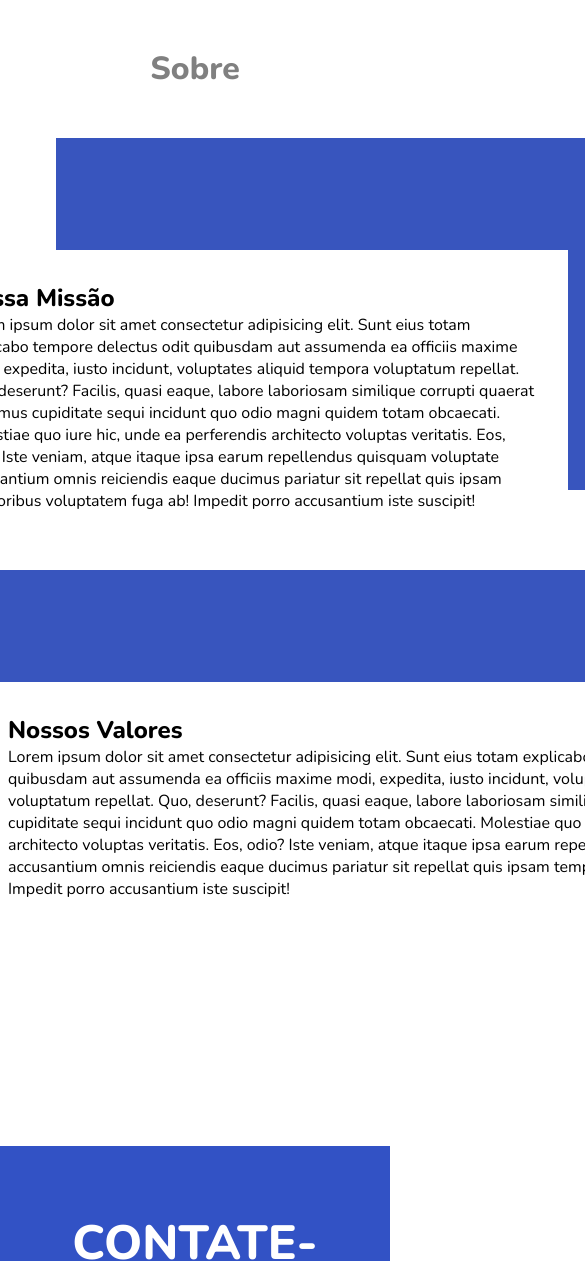
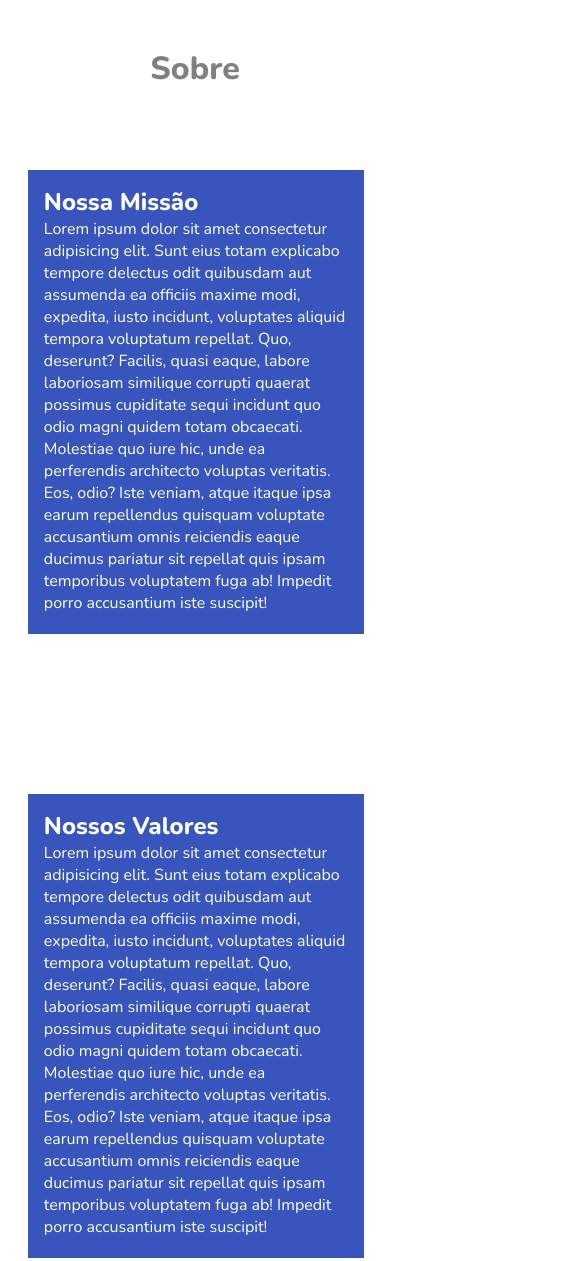
Before and after one commit to YagoMatias/felicidente, a plain HTML site: page index.html in a window 390 px wide. Shown: the part 3960-5221 px from the top of the page, 585 px wide, since content can reach past the window. Drawn offline with nearby package versions, Linux system fonts and the light colour scheme.

Commit message:
felicidente mobile update

```diff
--- a/css/desktop.css
+++ b/css/desktop.css
@@ -474,7 +474,7 @@ a:focus {
 /* ================================================================================================= */
 /* ===================================SECTION CONTATOS=============================================== */
 
-.contatos-conteiner {
+/* .contatos-conteiner {
   background-color: rgb(50, 82, 197);
   height: 35rem;
   margin-top: 10rem;
@@ -559,7 +559,7 @@ form button {
   border-radius: 5%;
   color: gray;
   font-weight: bold;
-}
+} */
 
 /* ============================================================================ */
 /* =====================================FOOTER=================================== */
--- a/css/mobile.css
+++ b/css/mobile.css
@@ -1,5 +1,6 @@
 @media (max-width: 800px) {
   * {
+    /* width: 100%; */
     margin: 0 auto;
     padding: 0 auto;
     font-family: "Nunito", sem serifa;
@@ -136,10 +137,13 @@
 
   .escolher-box {
     display: flex;
+    /* justify-content: center;
+    align-items: center; */
     background-color: #4867d6;
     width: 0;
     height: 0;
     margin: 8rem 0rem 0rem 9.3rem;
+    /* padding: 1rem; */
   }
 
   .escolher-img {
@@ -210,4 +214,81 @@
   }
 
   /* =========================SECTION SOBRE ===================== */
+
+.sobre-conteiner {
+  background-color: white;
 }
+
+.sobre-conteiner h1 {
+  margin-top: 10rem;
+  margin-bottom: 3rem;
+  text-align: center;
+  font-size: 2rem;
+  color: gray;
+}
+
+.sobre-box.missao {
+  position: relative;
+  background-color: white;
+  width: 19.5rem;
+  height: 30rem;
+  top: 0rem;
+  left: 0rem;
+  /* padding: 2rem; */
+}
+
+.sobre-box.valores {
+  position: relative;
+  background-color: white;
+  width: 19.5rem;
+  height: 30rem;
+  top: 0rem;
+  left: 0rem;
+  /* padding: 2rem; */
+}
+
+.sobre-content.missao {
+  position: relative;
+  top: 0rem;
+  left: 0rem;
+  background-color: #3855be;
+  color: white;
+  width: 19rem;
+  height: 27rem;
+  padding: 1rem;
+  margin: 0rem 0rem 0rem -0.7rem;
+}
+
+.sobre-content.valores {
+  position: relative;
+  top: 0rem;
+  left: 0rem;
+  background-color: #3855be;
+  color: white;
+  width: 19rem;
+  height: 27rem;
+  padding: 1rem;
+  margin: 0rem 0rem 0rem -0.7rem;
+}
+
+
+  /* =========================SECTION CONTATOS ===================== */
+
+
+
+
+
+
+
+
+
+
+
+
+
+
+
+
+
+
+}
```
